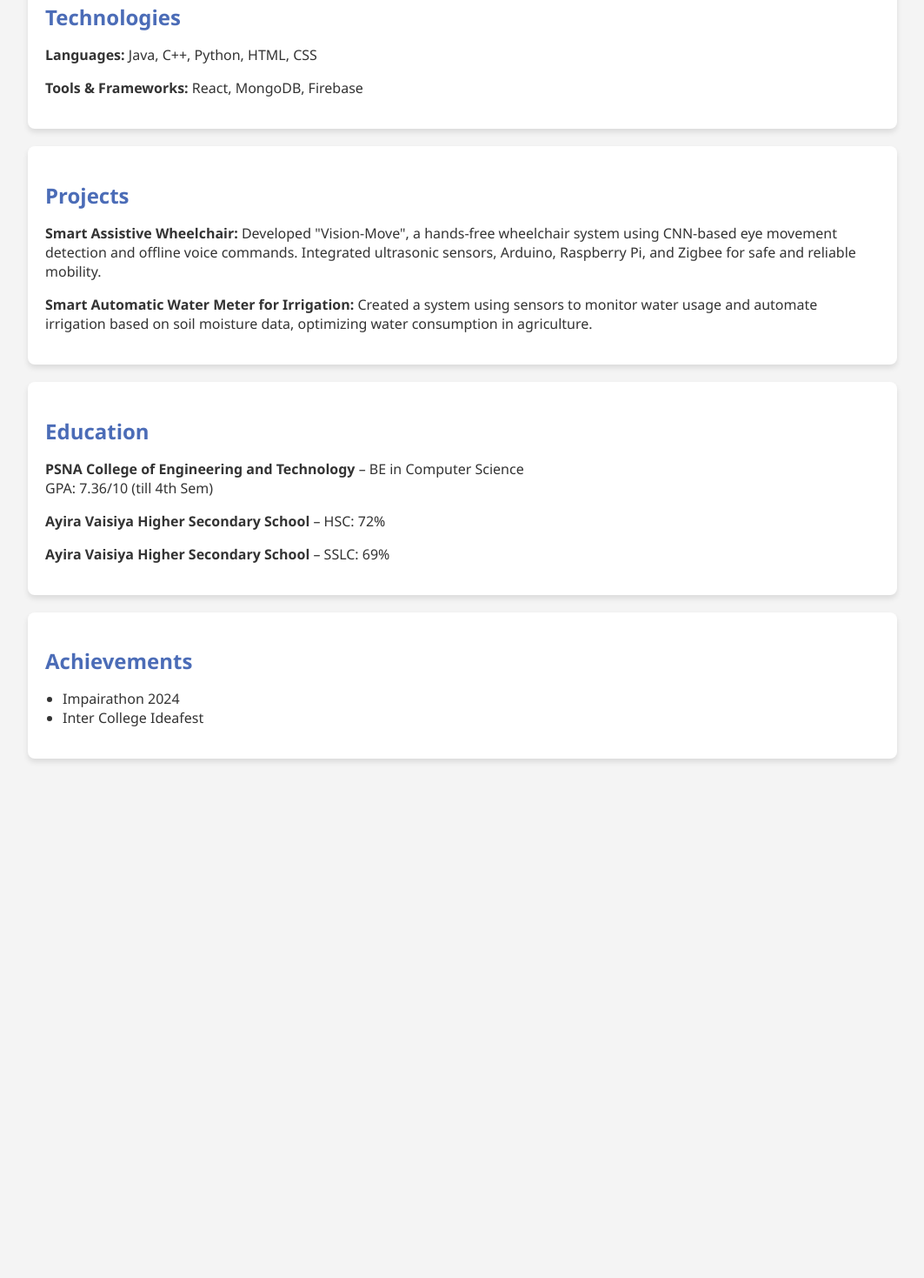
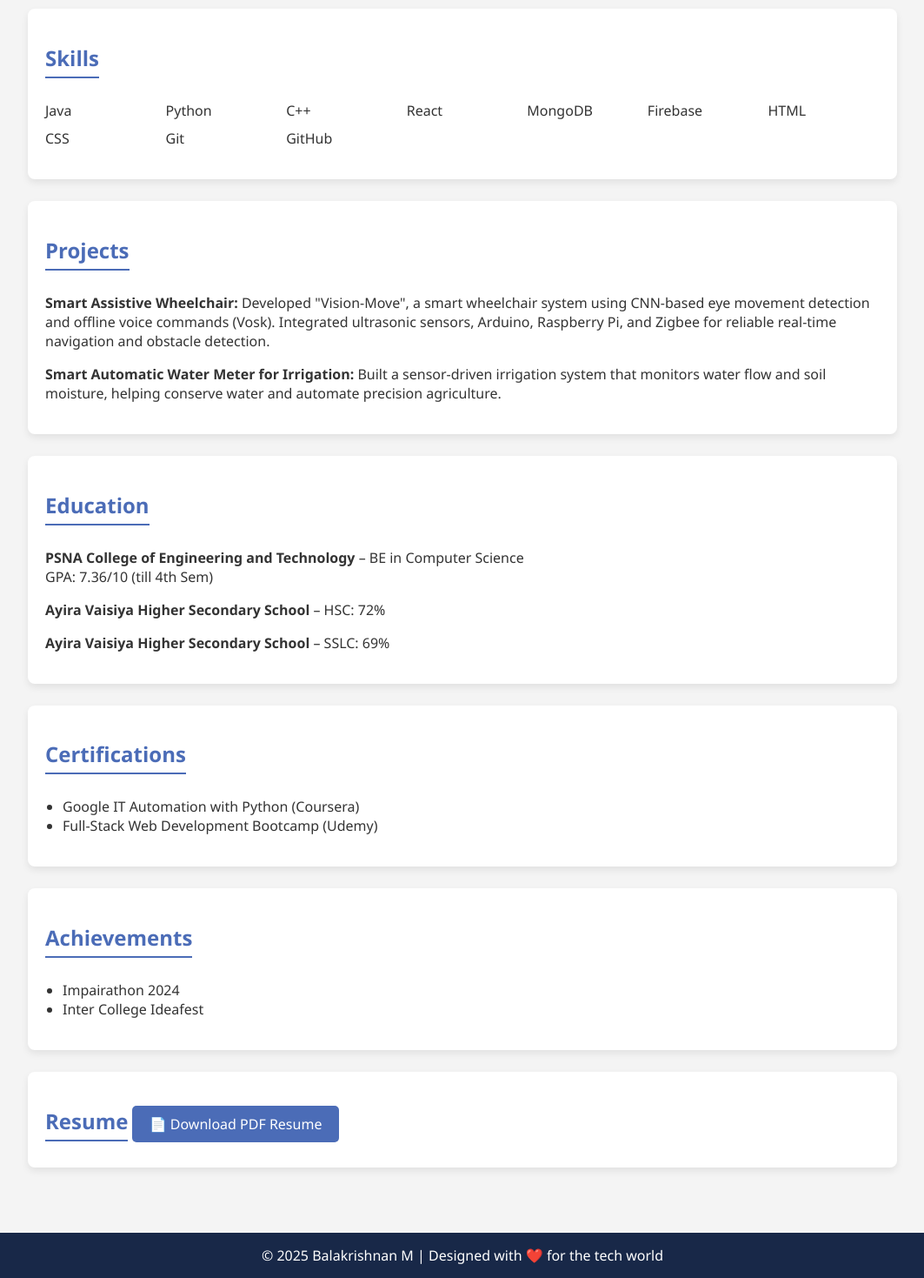
Before and after one commit to bala2004end/bala2004end.github.io, a plain HTML site: page index.html in a window 1280 px wide. Shown: the part 760-2229 px from the top of the page at 87% size, without its empty margins (108-1171 px from the left). Before the commit the page ends 1702 px from the top, so only its background shows below. Drawn offline with Linux system fonts and the light colour scheme.

Commit message:
Update index.html

```diff
--- a/index.html
+++ b/index.html
@@ -23,18 +23,18 @@
     header {
       background: linear-gradient(to right, var(--primary), var(--secondary));
       color: white;
-      padding: 40px 20px;
+      padding: 50px 20px 30px 20px;
       text-align: center;
     }
 
     header h1 {
       margin: 0;
-      font-size: 36px;
+      font-size: 38px;
     }
 
     header p {
+      font-size: 18px;
       margin-top: 10px;
-      font-size: 18px;
     }
 
     main {
@@ -45,15 +45,18 @@
 
     section {
       background-color: var(--card);
-      margin-bottom: 20px;
+      margin-bottom: 25px;
       padding: 20px;
       border-radius: 8px;
-      box-shadow: 0 4px 6px rgba(0, 0, 0, 0.1);
+      box-shadow: 0 4px 8px rgba(0, 0, 0, 0.08);
     }
 
     h2 {
       color: var(--primary);
       margin-bottom: 10px;
+      border-bottom: 2px solid var(--primary);
+      display: inline-block;
+      padding-bottom: 5px;
     }
 
     a {
@@ -67,6 +70,31 @@
 
     ul {
       padding-left: 20px;
+    }
+
+    .skills-grid {
+      display: grid;
+      grid-template-columns: repeat(auto-fit, minmax(120px, 1fr));
+      gap: 10px;
+      list-style: none;
+      padding: 0;
+    }
+
+    .download-btn {
+      display: inline-block;
+      background: var(--primary);
+      color: white;
+      padding: 10px 20px;
+      border-radius: 5px;
+      margin-top: 10px;
+      text-decoration: none;
+    }
+
+    footer {
+      background-color: var(--secondary);
+      text-align: center;
+      color: white;
+      padding: 15px;
     }
 
     @media (max-width: 600px) {
@@ -84,10 +112,11 @@
 
   <header>
     <h1>Balakrishnan M</h1>
-    <p>Computer Science Engineering Student</p>
+    <p>Aspiring Software Engineer | Problem Solver | Full-Stack Learner</p>
   </header>
 
   <main>
+
     <section>
       <h2>Contact</h2>
       <p><strong>Location:</strong> Paramakudi, Ramanathapuram</p>
@@ -107,15 +136,25 @@
     </section>
 
     <section>
-      <h2>Technologies</h2>
-      <p><strong>Languages:</strong> Java, C++, Python, HTML, CSS</p>
-      <p><strong>Tools & Frameworks:</strong> React, MongoDB, Firebase</p>
+      <h2>Skills</h2>
+      <ul class="skills-grid">
+        <li>Java</li>
+        <li>Python</li>
+        <li>C++</li>
+        <li>React</li>
+        <li>MongoDB</li>
+        <li>Firebase</li>
+        <li>HTML</li>
+        <li>CSS</li>
+        <li>Git</li>
+        <li>GitHub</li>
+      </ul>
     </section>
 
     <section>
       <h2>Projects</h2>
-      <p><strong>Smart Assistive Wheelchair:</strong> Developed "Vision-Move", a hands-free wheelchair system using CNN-based eye movement detection and offline voice commands. Integrated ultrasonic sensors, Arduino, Raspberry Pi, and Zigbee for safe and reliable mobility.</p>
-      <p><strong>Smart Automatic Water Meter for Irrigation:</strong> Created a system using sensors to monitor water usage and automate irrigation based on soil moisture data, optimizing water consumption in agriculture.</p>
+      <p><strong>Smart Assistive Wheelchair:</strong> Developed "Vision-Move", a smart wheelchair system using CNN-based eye movement detection and offline voice commands (Vosk). Integrated ultrasonic sensors, Arduino, Raspberry Pi, and Zigbee for reliable real-time navigation and obstacle detection.</p>
+      <p><strong>Smart Automatic Water Meter for Irrigation:</strong> Built a sensor-driven irrigation system that monitors water flow and soil moisture, helping conserve water and automate precision agriculture.</p>
     </section>
 
     <section>
@@ -126,13 +165,31 @@
     </section>
 
     <section>
+      <h2>Certifications</h2>
+      <ul>
+        <li>Google IT Automation with Python (Coursera)</li>
+        <li>Full-Stack Web Development Bootcamp (Udemy)</li>
+      </ul>
+    </section>
+
+    <section>
       <h2>Achievements</h2>
       <ul>
         <li>Impairathon 2024</li>
         <li>Inter College Ideafest</li>
       </ul>
     </section>
+
+    <section>
+      <h2>Resume</h2>
+      <a href="Balakrishnan_resume.pdf" class="download-btn" download>📄 Download PDF Resume</a>
+    </section>
+
   </main>
+
+  <footer>
+    &copy; 2025 Balakrishnan M | Designed with ❤️ for the tech world
+  </footer>
 
 </body>
 </html>
```
